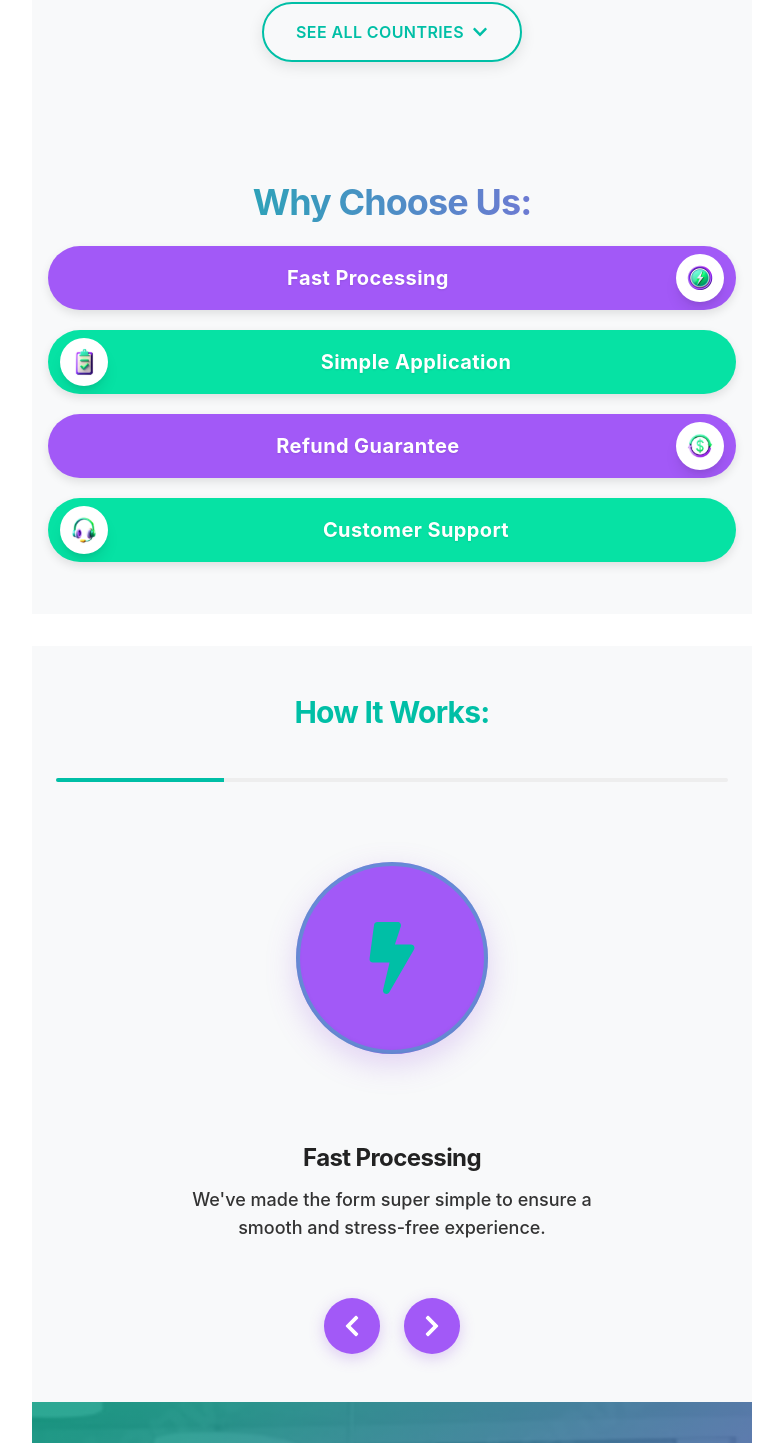
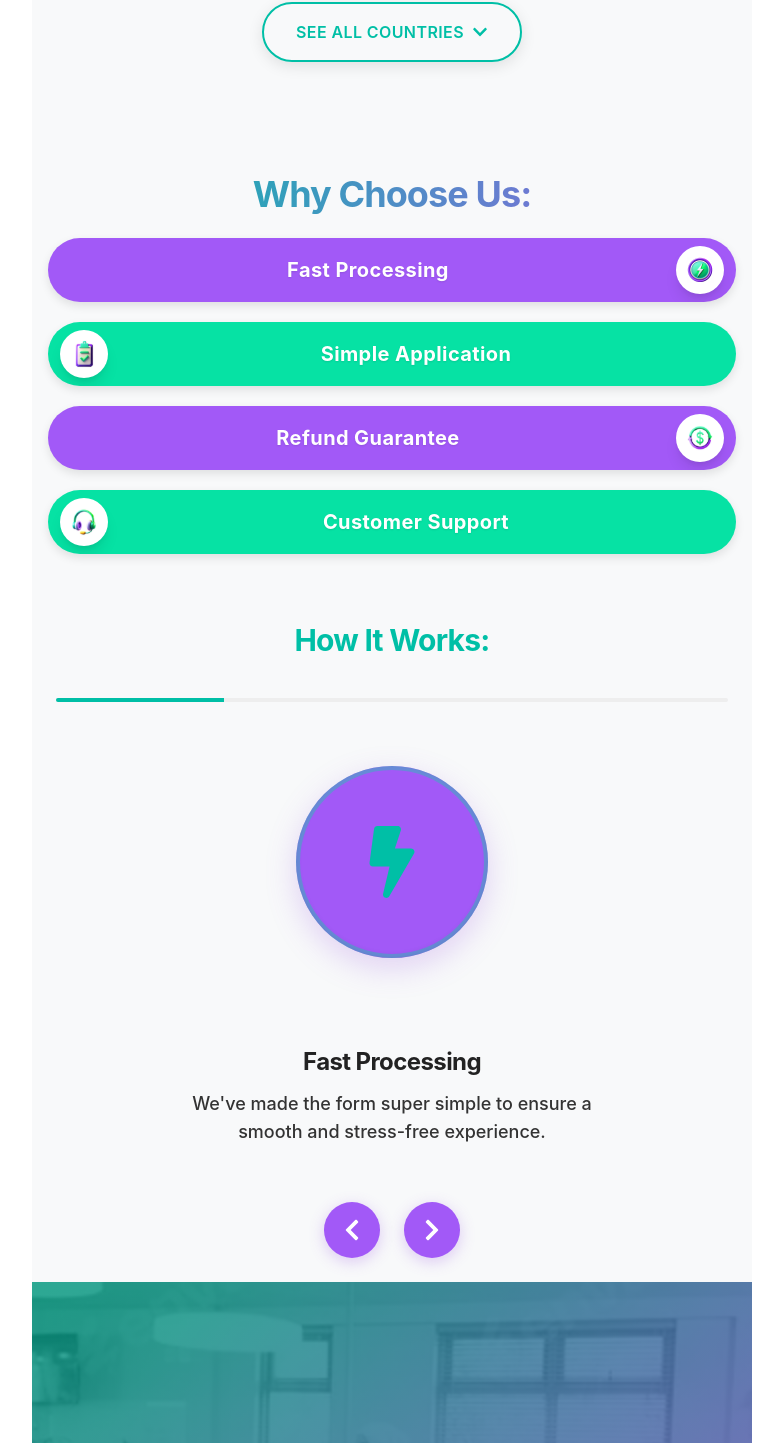
Before and after one commit to Iusif797/getvisago_final, a React (Vite) app: page / in a window 1280 px wide. Shown: the part 2247-3690 px from the top of the page, without its empty margins (248-1031 px from the left). Built offline with nearby package versions, Linux system fonts and the light colour scheme.

Commit message:
Устранил пустой зазор между блоками Why Choose Us и How It Works

```diff
--- a/src/components/HowItWorks/HowItWorks.jsx
+++ b/src/components/HowItWorks/HowItWorks.jsx
@@ -51,9 +51,9 @@ const HowItWorks = () => {
   }, [current]);
 
   return (
-    <section className="w-full px-6 py-12 -mt-4 bg-visa-gray-50">
-      <div className="flex flex-col items-center mb-12">
-        <h2 className="how-it-works-title mb-8">How It Works:</h2>
+    <section className="w-full px-6 py-6 bg-visa-gray-50">
+      <div className="flex flex-col items-center mb-8">
+        <h2 className="how-it-works-title mb-6">How It Works:</h2>
 
         <div className="progress-bar">
           <div
--- a/src/index.css
+++ b/src/index.css
@@ -56,7 +56,7 @@
   }
 
   .why-choose-us-section {
-    @apply w-full mb-12 pt-10 px-4 pb-8 bg-visa-gray-50;
+    @apply w-full mb-0 pt-8 px-4 pb-6 bg-visa-gray-50;
   }
 
   .why-choose-us-section h2 {
```
